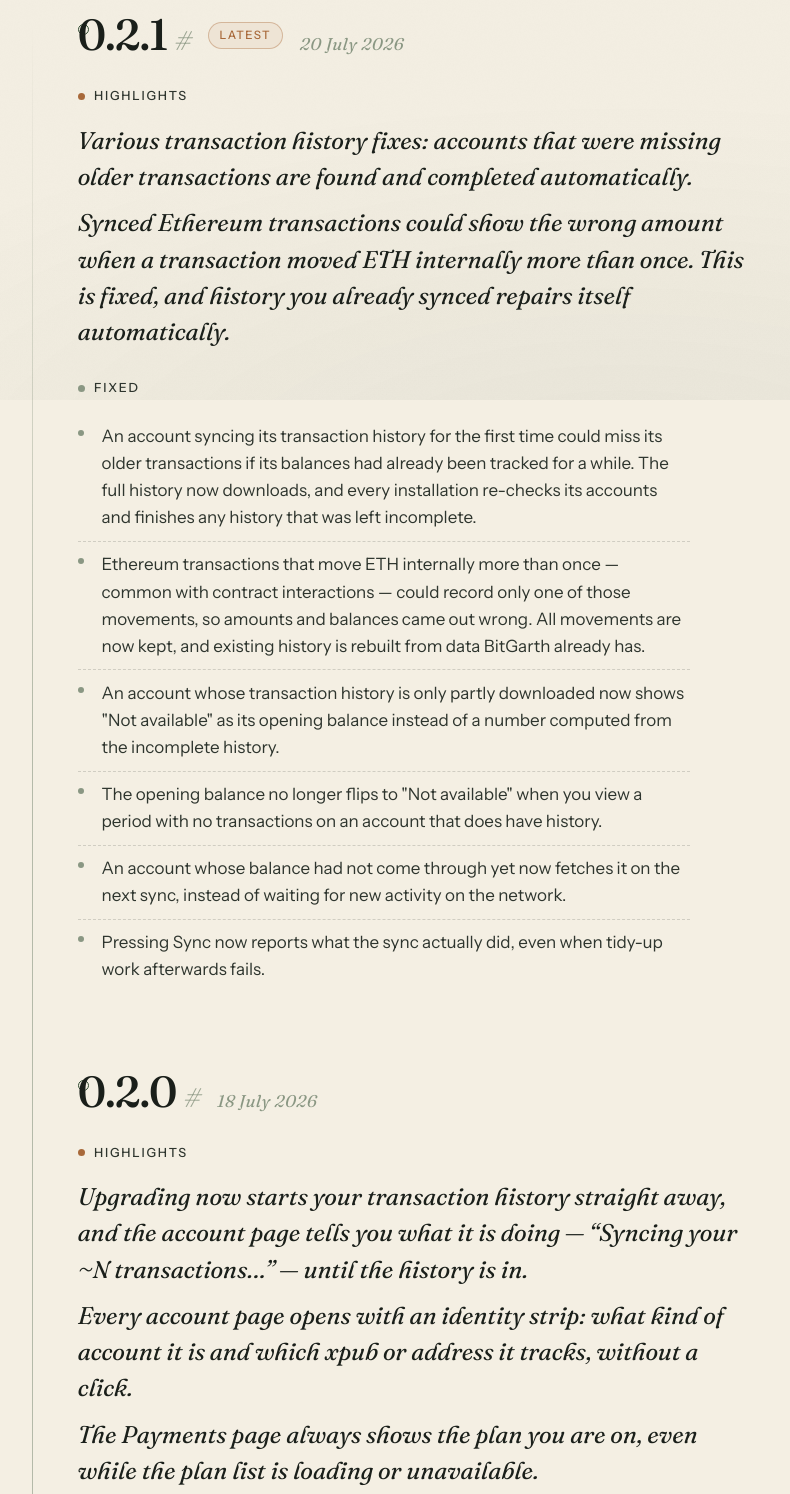
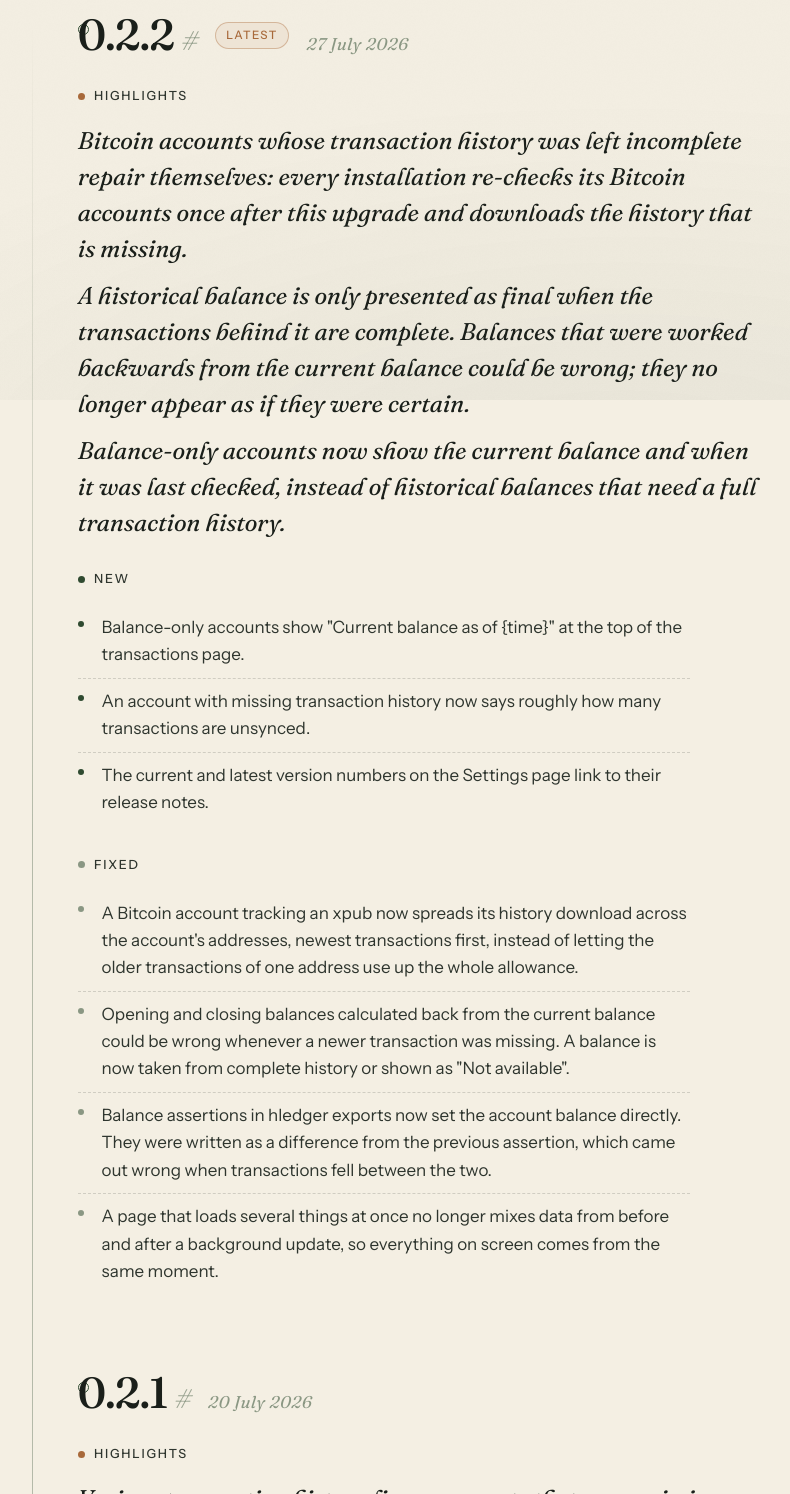
Before and after one commit to BitGarth/bitgarth-landing, a website: page releases.html in a window 1280 px wide. Shown: the part 400-1894 px from the top of the page, without its empty margins (16-806 px from the left). Drawn offline with Linux system fonts and the light colour scheme.

Commit message:
BitGarth release v0.2.2

```diff
--- a/releases.html
+++ b/releases.html
@@ -302,13 +302,49 @@
                Groups: highlights → new → fixed (omit any that are empty).
                ════════════════════════════════════════════════════════════════ -->
 
+          <article class="release" id="0.2.2">
+            <header class="release-head">
+              <h2 class="release-version">
+                0.2.2
+                <a class="release-anchor" href="#0.2.2" aria-label="Copy link to version 0.2.2">#</a>
+              </h2>
+              <span class="latest-tag">Latest</span>
+              <p class="release-date">27 July 2026</p>
+            </header>
+
+            <section class="change-group highlights">
+              <h3>Highlights</h3>
+              <p class="highlight">Bitcoin accounts whose transaction history was left incomplete repair themselves: every installation re-checks its Bitcoin accounts once after this upgrade and downloads the history that is missing.</p>
+              <p class="highlight">A historical balance is only presented as final when the transactions behind it are complete. Balances that were worked backwards from the current balance could be wrong; they no longer appear as if they were certain.</p>
+              <p class="highlight">Balance-only accounts now show the current balance and when it was last checked, instead of historical balances that need a full transaction history.</p>
+            </section>
+
+            <section class="change-group new">
+              <h3>New</h3>
+              <ul class="change-list">
+                <li>Balance-only accounts show "Current balance as of {time}" at the top of the transactions page.</li>
+                <li>An account with missing transaction history now says roughly how many transactions are unsynced.</li>
+                <li>The current and latest version numbers on the Settings page link to their release notes.</li>
+              </ul>
+            </section>
+
+            <section class="change-group fixed">
+              <h3>Fixed</h3>
+              <ul class="change-list">
+                <li>A Bitcoin account tracking an xpub now spreads its history download across the account's addresses, newest transactions first, instead of letting the older transactions of one address use up the whole allowance.</li>
+                <li>Opening and closing balances calculated back from the current balance could be wrong whenever a newer transaction was missing. A balance is now taken from complete history or shown as "Not available".</li>
+                <li>Balance assertions in hledger exports now set the account balance directly. They were written as a difference from the previous assertion, which came out wrong when transactions fell between the two.</li>
+                <li>A page that loads several things at once no longer mixes data from before and after a background update, so everything on screen comes from the same moment.</li>
+              </ul>
+            </section>
+          </article>
+
           <article class="release" id="0.2.1">
             <header class="release-head">
               <h2 class="release-version">
                 0.2.1
                 <a class="release-anchor" href="#0.2.1" aria-label="Copy link to version 0.2.1">#</a>
               </h2>
-              <span class="latest-tag">Latest</span>
               <p class="release-date">20 July 2026</p>
             </header>
 
```
